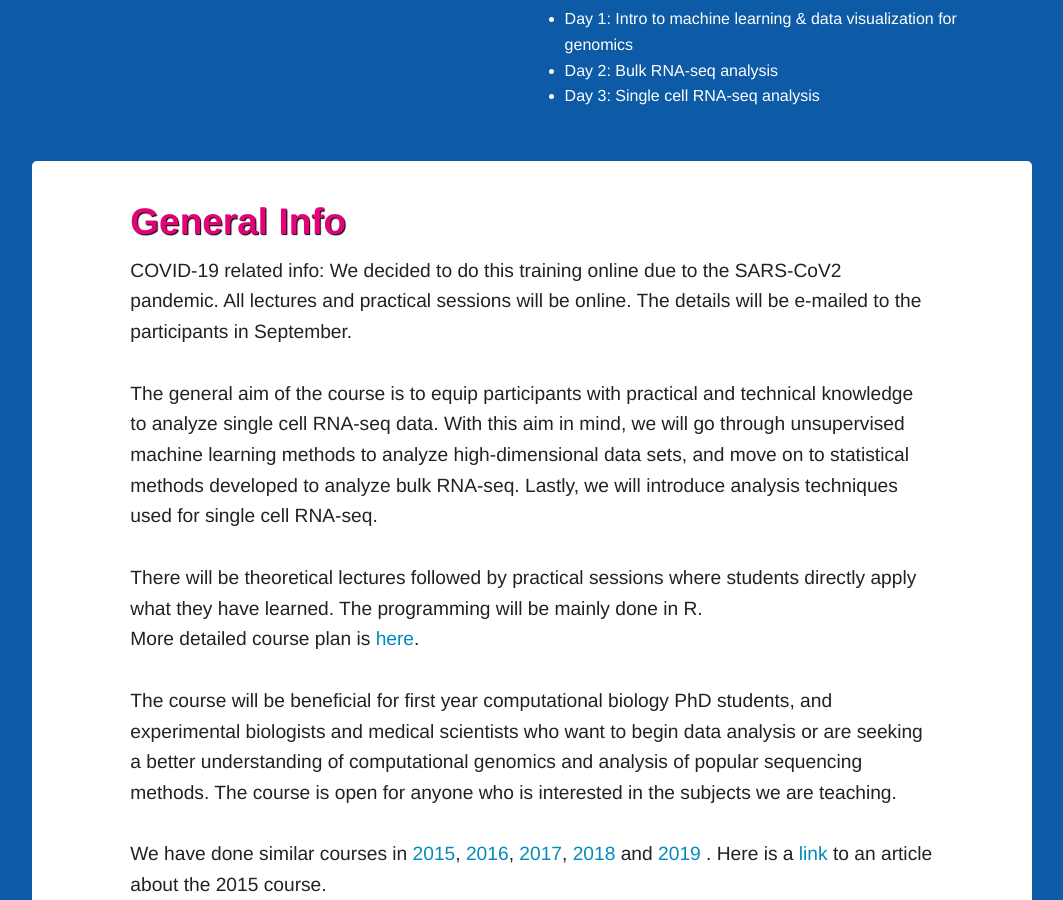
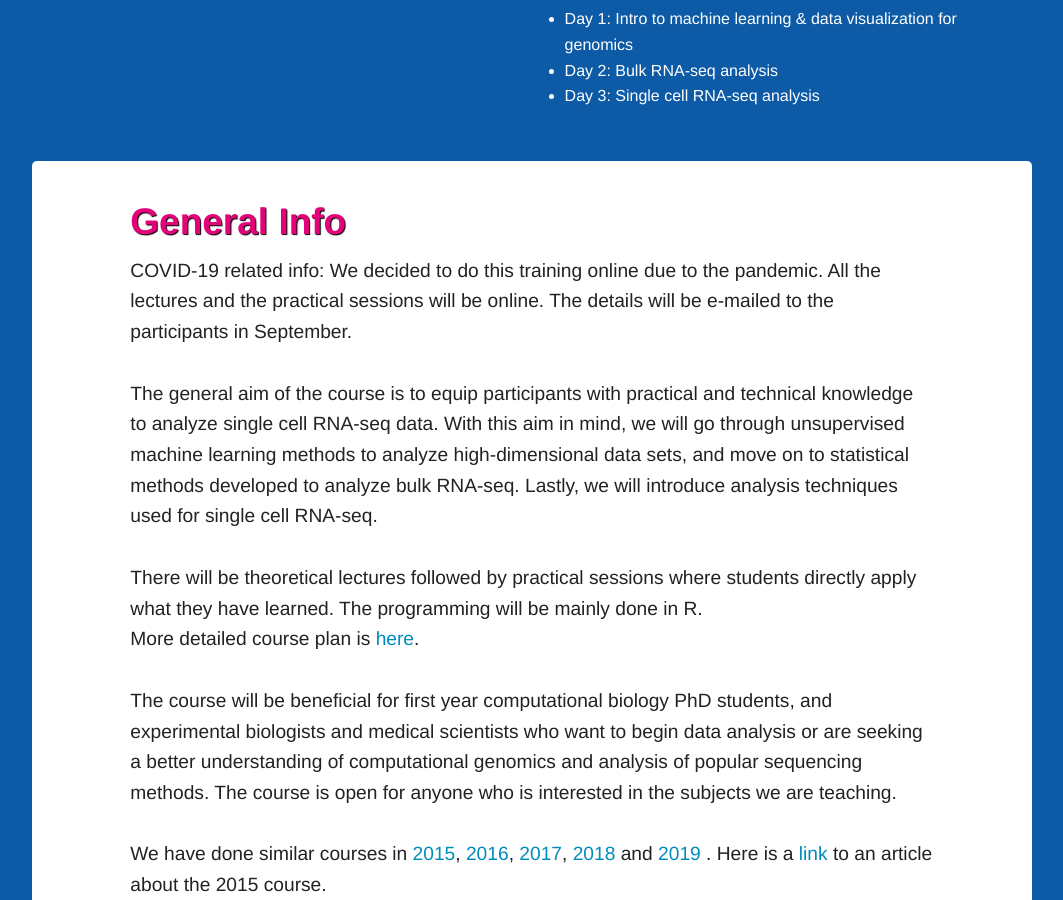
Before and after one commit to BIMSBbioinfo/compgen, a Jekyll site: the page 2020/index.html, which Jekyll copies as it is, in a window 1280 px wide and 900 px high, scrolled down 1072 px. Shown: the whole window, without its empty margins (108-1171 px from the left). Built offline with Jekyll 4.4.1, drawn with Linux system fonts in a browser that asks for light colours; nearby versions of some CDN libraries; library files that are not in the unit come from our copies.

Commit message:
Update index.html

```diff
--- a/2020/index.html
+++ b/2020/index.html
@@ -67,7 +67,7 @@
 
         <h2 id="General info">General Info</h2>
         <p>
-          COVID-19 related info: We decided to do this training online due to the SARS-CoV2 pandemic. All lectures and practical sessions will be online. The details will be
+          COVID-19 related info: We decided to do this training online due to the pandemic. All the lectures and the practical sessions will be online. The details will be
           e-mailed to the participants in September.
           <br><br>
           The general aim of the course is to equip participants with practical and technical knowledge to analyze single cell
```
